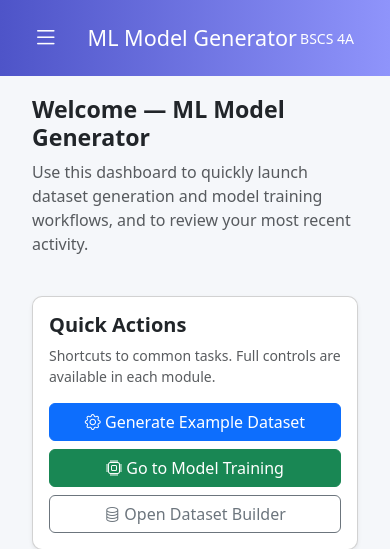
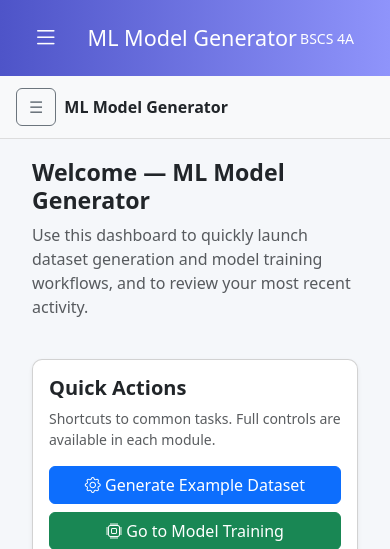
Before and after one commit to MarkGnzls/DATA-GENERATORS, a Flask app: page / in a window 390 px wide. Shown: the top 549 px of the page. Run offline with Flask 3, Linux system fonts and the light colour scheme; data that the repository does not hold is empty; some libraries are stand-ins or nearby versions.

Commit message:
Fix mobile sidebar hamburger toggle

```diff
--- a/static/css/style.css
+++ b/static/css/style.css
@@ -103,3 +103,36 @@ body.overlay-open #mainContent { pointer-events: none; filter: brightness(0.95);
 .algo-failure-card #algoFailure {
   min-height: 90px;
 }
+/* Sidebar default */
+.sidebar {
+  width: 240px;
+  min-height: 100vh;
+  background: #fff;
+}
+
+/* Mobile behavior */
+@media (max-width: 991px) {
+  .sidebar {
+    position: fixed;
+    top: 0;
+    left: -260px;
+    height: 100%;
+    z-index: 1050;
+    transition: left 0.3s ease;
+  }
+
+  .sidebar.show {
+    left: 0;
+  }
+
+  .mobile-header {
+    display: flex;
+    align-items: center;
+    padding: 0.75rem 1rem;
+    background: #f8f9fa;
+    border-bottom: 1px solid #ddd;
+    position: sticky;
+    top: 0;
+    z-index: 1100;
+  }
+}
--- a/templates/base.html
+++ b/templates/base.html
@@ -11,7 +11,28 @@
 
   <!-- Custom CSS -->
   <link rel="stylesheet" href="{{ url_for('static', filename='css/style.css') }}">
+  <!-- Libraries -->
+  <script src="https://code.jquery.com/jquery-3.6.0.min.js"></script>
+  <script src="https://cdn.plot.ly/plotly-2.27.0.min.js"></script>
+  <script src="https://cdn.jsdelivr.net/npm/bootstrap@5.3.2/dist/js/bootstrap.bundle.min.js"></script>
+
+
+  <!-- Main JS -->
+  <script src="{{ url_for('static', filename='js/main.js') }}"></script>
 </head>
+<script>
+  document.addEventListener("DOMContentLoaded", function () {
+    const toggle = document.getElementById("sidebarToggle");
+    const sidebar = document.getElementById("sidebarMenu");
+
+    if (toggle && sidebar) {
+      toggle.addEventListener("click", function () {
+        sidebar.classList.toggle("show");
+      });
+    }
+  });
+</script>
+
 <body class="pancake-layout">
 
   <!-- Header -->
@@ -25,6 +46,12 @@
     </div>
     <div class="me-3 text-white small"> BSCS 4A</div>
   </header>
+  <header class="mobile-header d-lg-none">
+  <button id="sidebarToggle" class="btn btn-outline-secondary">
+    ☰
+  </button>
+  <span class="ms-2 fw-bold">ML Model Generator</span>
+</header>
 
   <!-- Workspace -->
   <div class="workspace">
@@ -61,12 +88,6 @@
     <p class="mt-2 text-white fw-semibold">Processing... Please wait</p>
   </div>
 
-  <!-- Libraries -->
-  <script src="https://code.jquery.com/jquery-3.6.0.min.js"></script>
-  <script src="https://cdn.plot.ly/plotly-2.27.0.min.js"></script>
-  <script src="https://cdn.jsdelivr.net/npm/bootstrap@5.3.2/dist/js/bootstrap.bundle.min.js"></script>
 
-  <!-- Main JS -->
-  <script src="{{ url_for('static', filename='js/main.js') }}"></script>
 </body>
 </html>
```
